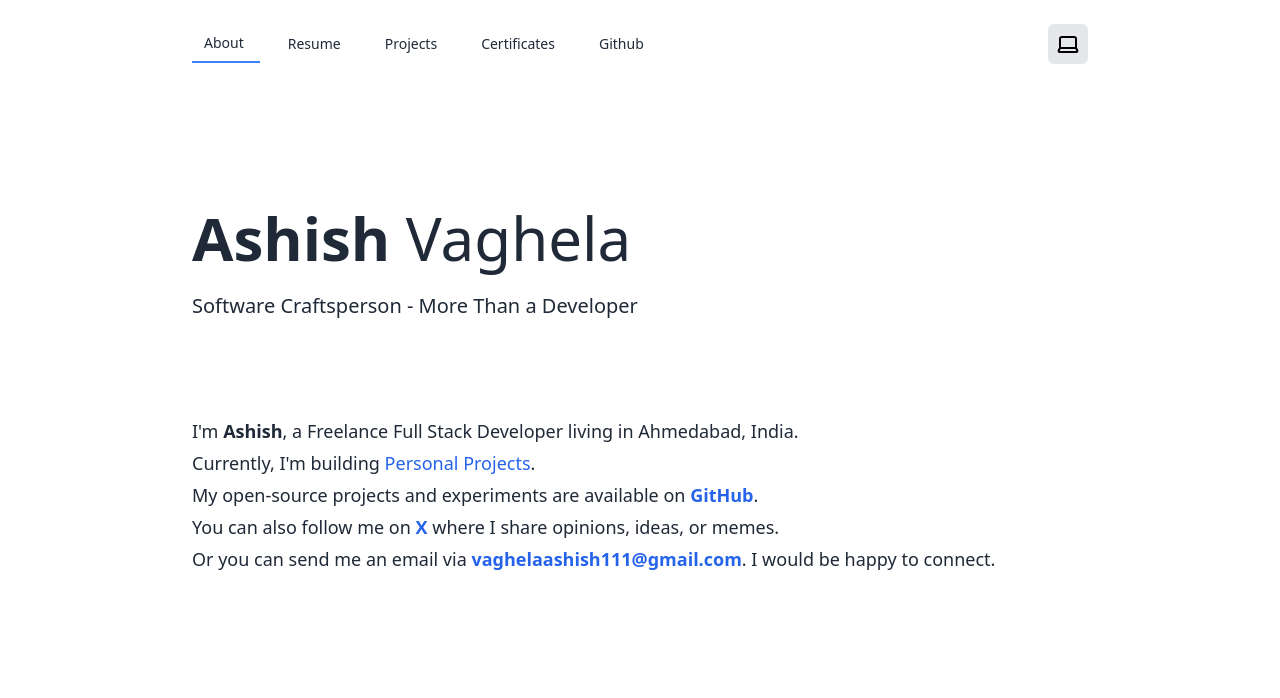
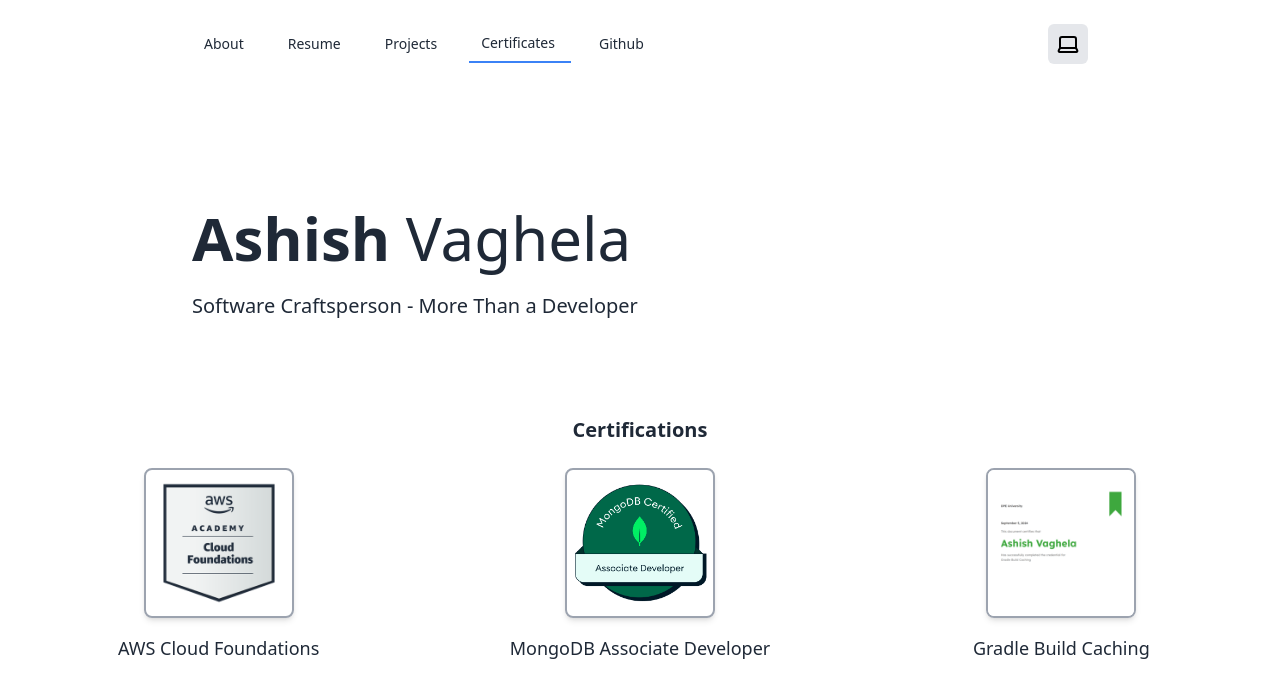
Before and after one commit to sunnykadivar212/sunnykadivar212.github.io, a React (Vite) app: page /certification in a window 1280 px wide. Shown: the top 698 px of the page. Built offline with nearby package versions, Linux system fonts and the light colour scheme.

Commit message:
refactor: Remove unused routes and navigation to notfound page when trying to access invalid url path

```diff
--- a/src/components/Root.jsx
+++ b/src/components/Root.jsx
@@ -1,13 +1,27 @@
-import React, { useState } from 'react';
+import React, { useState, useEffect } from 'react';
+import { useLocation } from 'react-router-dom';
 import Header from './header/Header';
 import About from './about/About';
 import Resume from './resume/Resume';
 import Projects from './projects/Projects';
 import Certifications from './certification/Certification';
 import Github from './github/Github';
+import NotFound from './notfound/NotFound';
 
 function Root() {
-  const [view, setView] = useState('about');
+    const location = useLocation();
+    const [view, setView] = useState('about');
+
+    useEffect(() => {
+        const path = location.pathname.substring(1);
+        if (path === '') {
+            setView('about');
+        } else if (['about', 'resume', 'projects', 'certification', 'github'].includes(path)) {
+            setView(path);
+        } else {
+            setView('notfound');
+        }
+    }, [location]);
 
   const renderView = () => {
     switch (view) {
@@ -21,6 +35,8 @@ function Root() {
         return <Certifications />;
       case 'github':
         return <Github />;
+        case 'notfound':
+            return <NotFound />;
       default:
         return <About />;
     }
--- a/src/main.jsx
+++ b/src/main.jsx
@@ -1,29 +1,19 @@
-import React from 'react'
-import ReactDOM from 'react-dom/client'
-import './index.css'
+import React from 'react';
+import ReactDOM from 'react-dom/client';
+import './index.css';
 import {
   createBrowserRouter,
   createRoutesFromElements,
   Route,
   RouterProvider,
 } from "react-router-dom";
-import About from './components/about/About';
-import Resume from './components/resume/Resume';
-import Projects from './components/projects/Projects';
-import Github from './components/github/Github';
 import Root from './components/Root';
 import { Analytics } from "@vercel/analytics/react";
-import Certifications from './components/certification/Certification';
 import NotFound from './components/notfound/NotFound';
 
 const router = createBrowserRouter(
   createRoutesFromElements(
     <Route path="/" element={<Root />}>
-      <Route path="" element={<About />} />
-      <Route path="resume" element={<Resume />} />
-      <Route path="projects" element={<Projects />} />
-      <Route path="github" element={<Github />} />
-      <Route path="certification" element={<Certifications />} />
       <Route path="*" element={<NotFound />} />
     </Route>
   )
```
